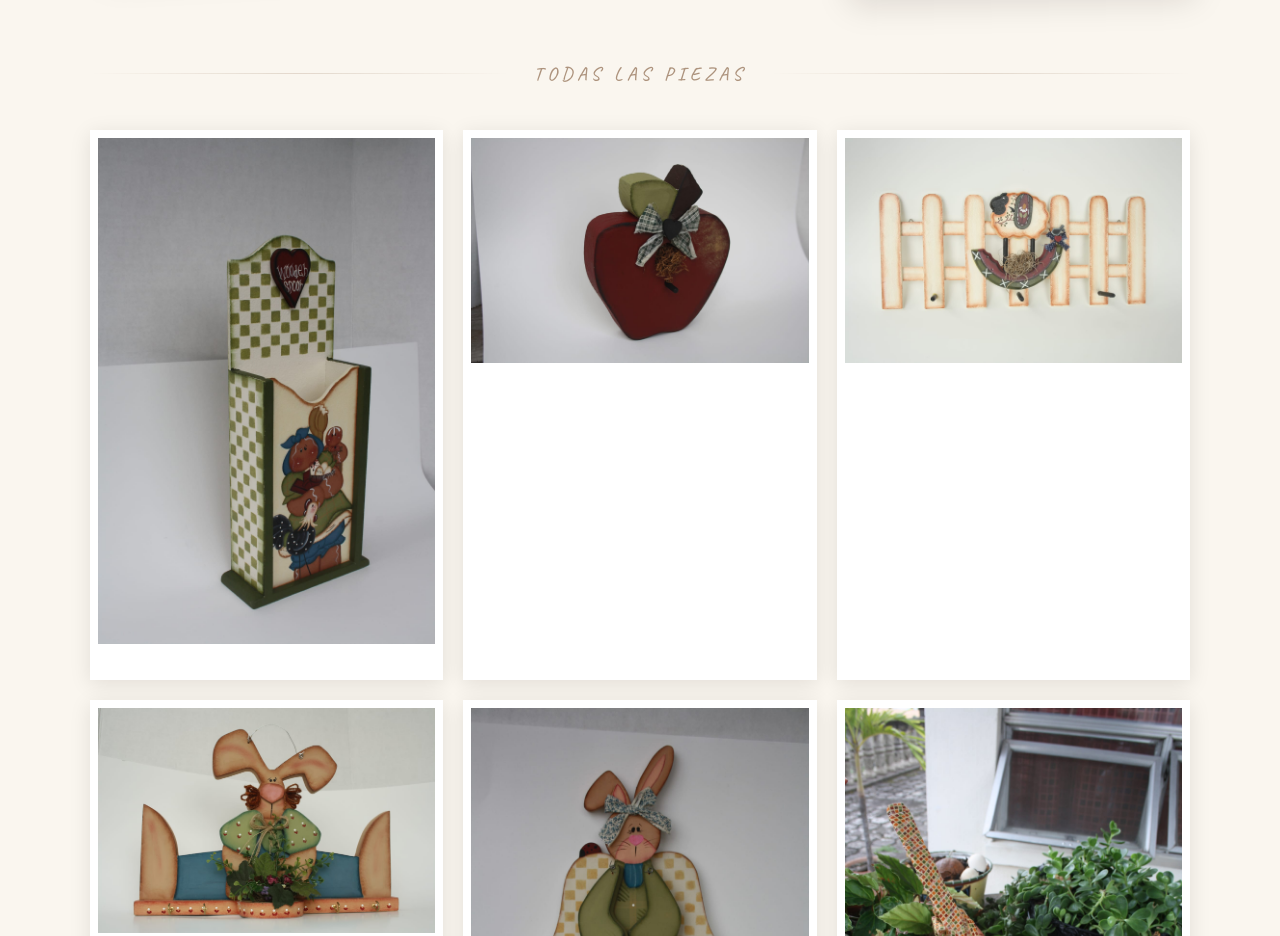
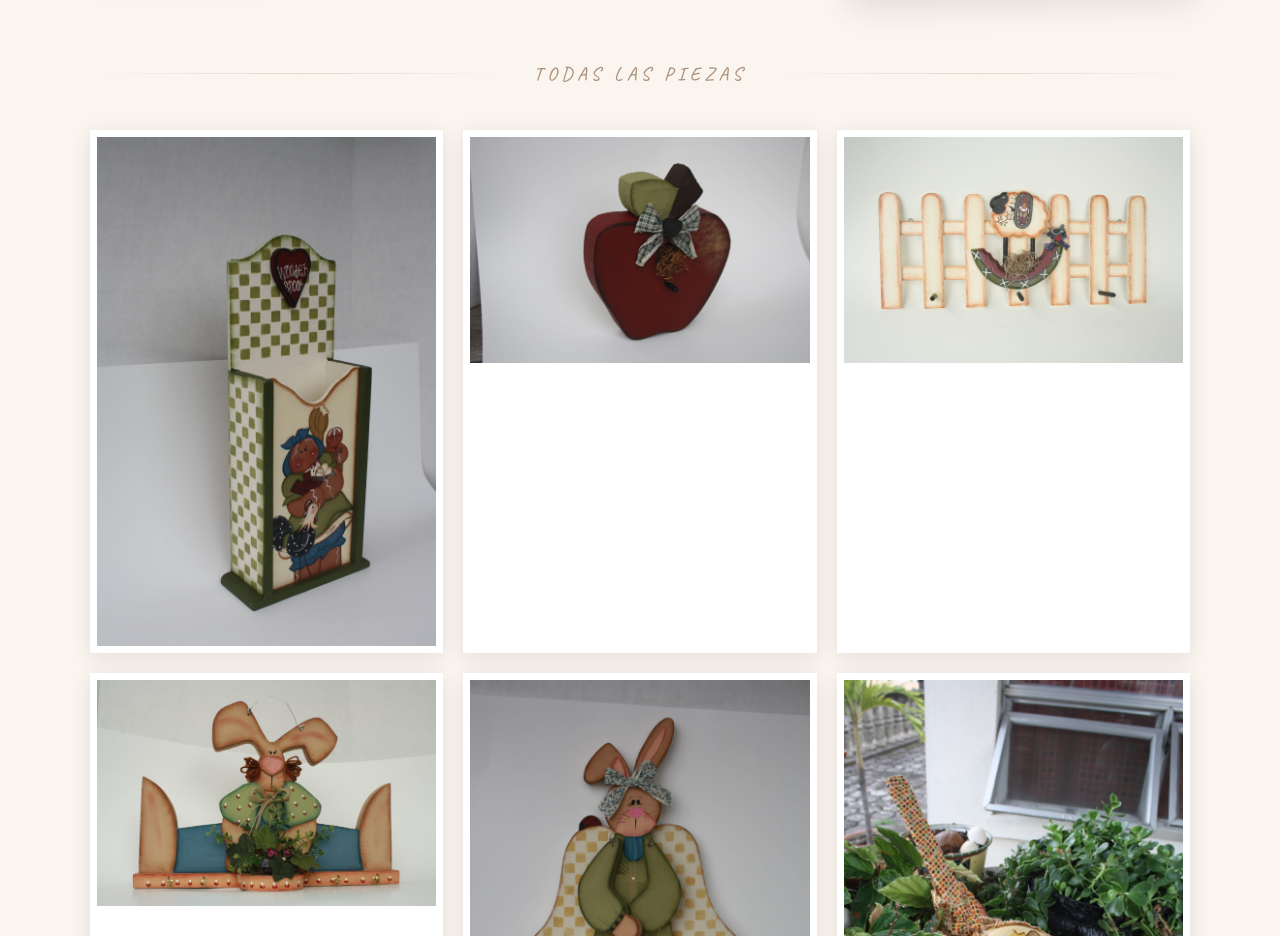
Before and after one commit to joacoukoo/artesanias-marta, a plain HTML site: page index.html in a window 1280 px wide. Shown: the part 1687-2623 px from the top of the page. Drawn offline with nearby package versions, Linux system fonts and the light colour scheme.

Commit message:
Corrige padding asimétrico en fotos apaisadas
Padding uniforme de 7px en lugar de 8px 8px 36px

Co-Authored-By: Claude Sonnet 4.6 <noreply@anthropic.com>

```diff
--- a/index.html
+++ b/index.html
@@ -604,7 +604,7 @@
       overflow: hidden;
       position: relative;
       background: #fff;
-      padding: 8px 8px 36px;
+      padding: 7px;
       box-shadow: 0 4px 20px rgba(24,12,2,0.1);
       transition: box-shadow 0.35s ease, transform 0.35s ease;
     }
```
